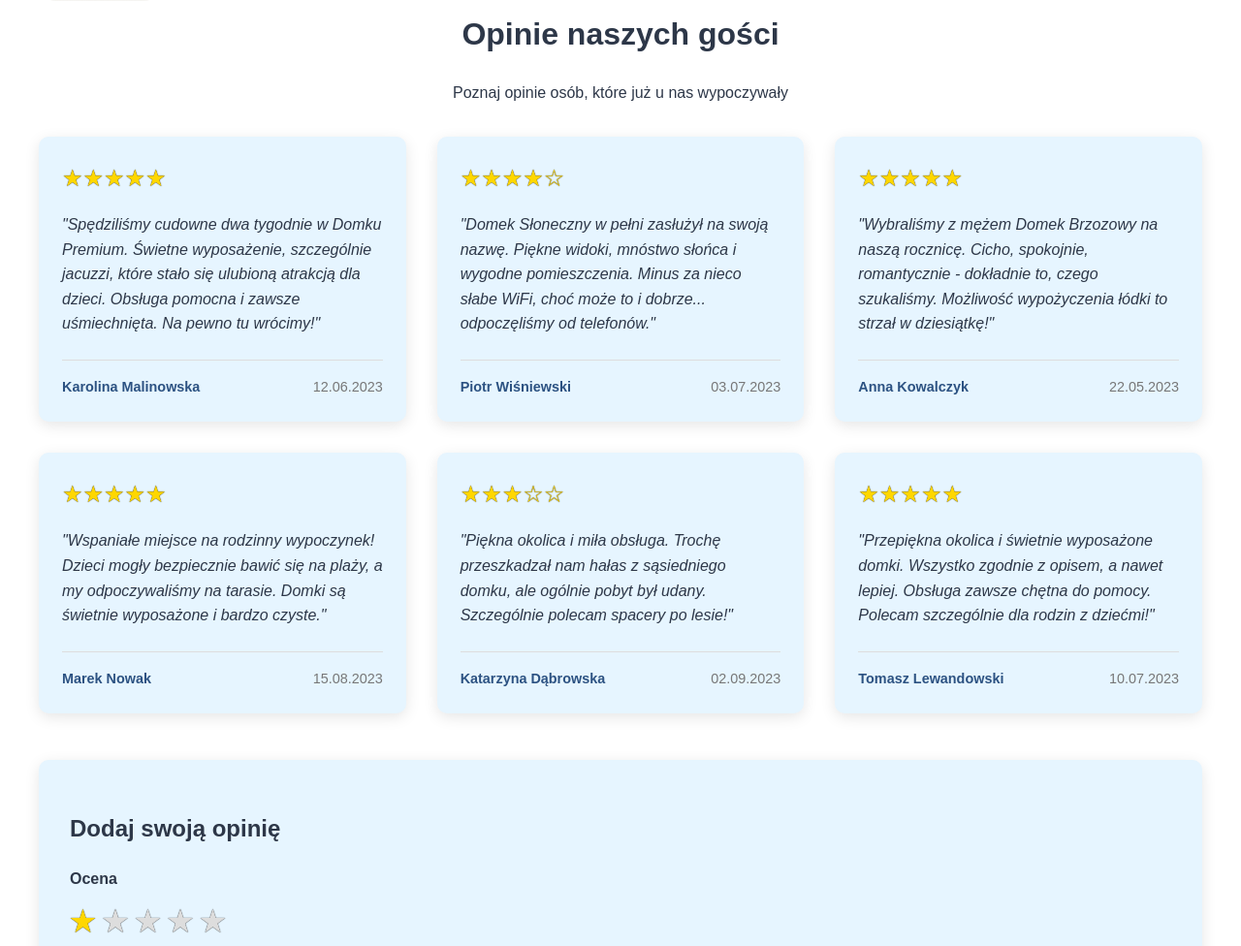
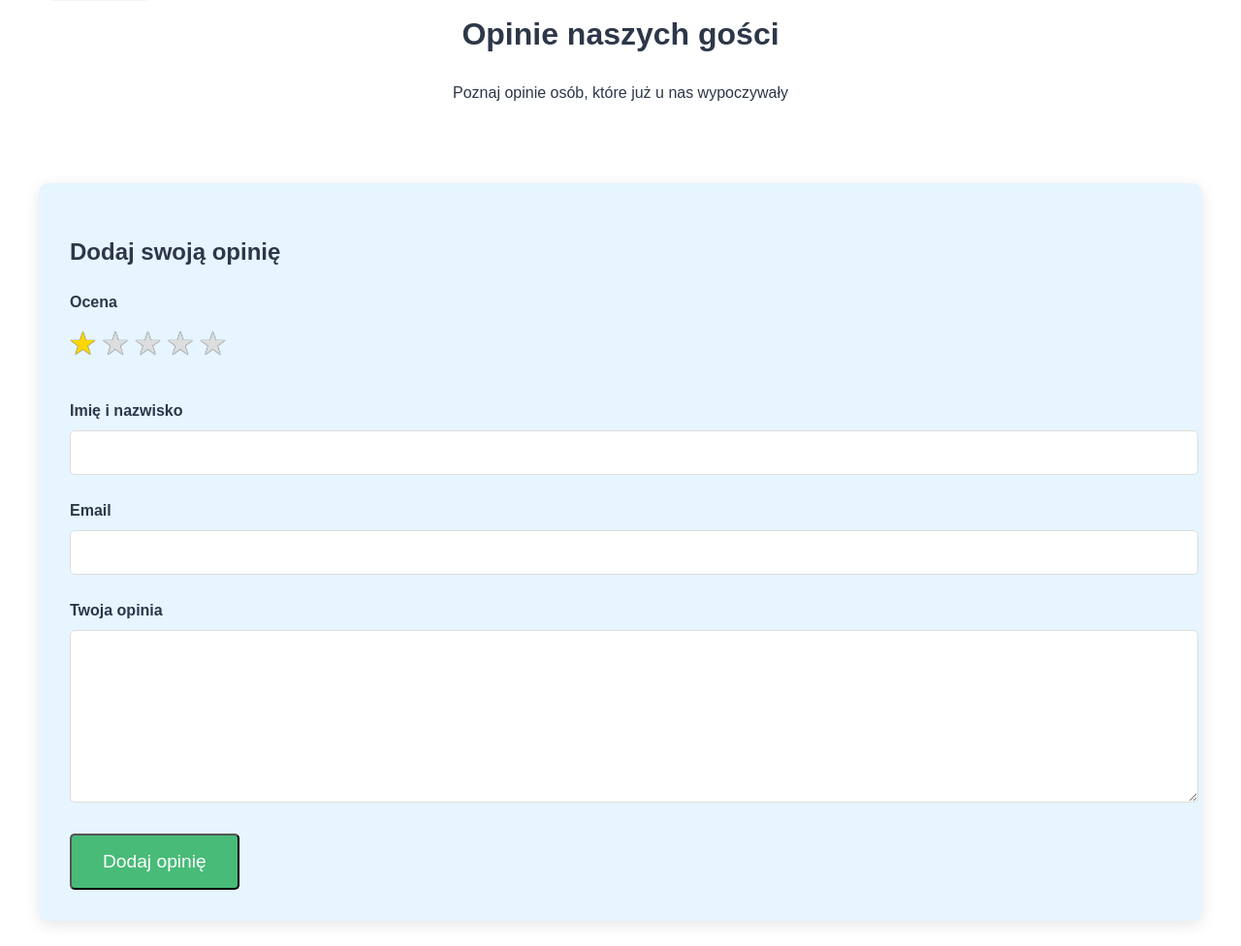
Before and after one commit to GGTeacherOP/Domek_Cudecki_Glaz, a PHP site: page /opinie.php in a window 1280 px wide. Shown: the part 111-1087 px from the top of the page at 97% size. Run offline with PHP 8.4, Linux system fonts and the light colour scheme.

Commit message:
usuniecie istniejacych opinii (przygotowanie pod opinie z bazy)

```diff
--- a/opinie.php
+++ b/opinie.php
@@ -122,60 +122,7 @@ session_start();
         <p style="text-align:center;">Poznaj opinie osób, które już u nas wypoczywały</p>
 
         <div class="opinie-grid">
-            <!-- W przyszłości można tutaj dodać wyświetlanie opinii z bazy danych -->
-            <div class="opinia-karta">
-                <div class="gwiazdki">★★★★★</div>
-                <p class="opinia-tekst">"Spędziliśmy cudowne dwa tygodnie w Domku Premium. Świetne wyposażenie, szczególnie jacuzzi, które stało się ulubioną atrakcją dla dzieci. Obsługa pomocna i zawsze uśmiechnięta. Na pewno tu wrócimy!"</p>
-                <div class="opinia-meta">
-                    <span class="opinia-autor">Karolina Malinowska</span>
-                    <span class="opinia-data">12.06.2023</span>
-                </div>
-            </div>
-
-            <div class="opinia-karta">
-                <div class="gwiazdki">★★★★☆</div>
-                <p class="opinia-tekst">"Domek Słoneczny w pełni zasłużył na swoją nazwę. Piękne widoki, mnóstwo słońca i wygodne pomieszczenia. Minus za nieco słabe WiFi, choć może to i dobrze... odpoczęliśmy od telefonów."</p>
-                <div class="opinia-meta">
-                    <span class="opinia-autor">Piotr Wiśniewski</span>
-                    <span class="opinia-data">03.07.2023</span>
-                </div>
-            </div>
-
-            <div class="opinia-karta">
-                <div class="gwiazdki">★★★★★</div>
-                <p class="opinia-tekst">"Wybraliśmy z mężem Domek Brzozowy na naszą rocznicę. Cicho, spokojnie, romantycznie - dokładnie to, czego szukaliśmy. Możliwość wypożyczenia łódki to strzał w dziesiątkę!"</p>
-                <div class="opinia-meta">
-                    <span class="opinia-autor">Anna Kowalczyk</span>
-                    <span class="opinia-data">22.05.2023</span>
-                </div>
-            </div>
-
-            <div class="opinia-karta">
-                <div class="gwiazdki">★★★★★</div>
-                <p class="opinia-tekst">"Wspaniałe miejsce na rodzinny wypoczynek! Dzieci mogły bezpiecznie bawić się na plaży, a my odpoczywaliśmy na tarasie. Domki są świetnie wyposażone i bardzo czyste."</p>
-                <div class="opinia-meta">
-                    <span class="opinia-autor">Marek Nowak</span>
-                    <span class="opinia-data">15.08.2023</span>
-                </div>
-            </div>
-
-            <div class="opinia-karta">
-                <div class="gwiazdki">★★★☆☆</div>
-                <p class="opinia-tekst">"Piękna okolica i miła obsługa. Trochę przeszkadzał nam hałas z sąsiedniego domku, ale ogólnie pobyt był udany. Szczególnie polecam spacery po lesie!"</p>
-                <div class="opinia-meta">
-                    <span class="opinia-autor">Katarzyna Dąbrowska</span>
-                    <span class="opinia-data">02.09.2023</span>
-                </div>
-            </div>
-
-            <div class="opinia-karta">
-                <div class="gwiazdki">★★★★★</div>
-                <p class="opinia-tekst">"Przepiękna okolica i świetnie wyposażone domki. Wszystko zgodnie z opisem, a nawet lepiej. Obsługa zawsze chętna do pomocy. Polecam szczególnie dla rodzin z dziećmi!"</p>
-                <div class="opinia-meta">
-                    <span class="opinia-autor">Tomasz Lewandowski</span>
-                    <span class="opinia-data">10.07.2023</span>
-                </div>
-            </div>
+            <!-- Tutaj będą wyświetlane opinie z bazy danych -->
         </div>
 
         <div class="dodaj-opinie">
```
